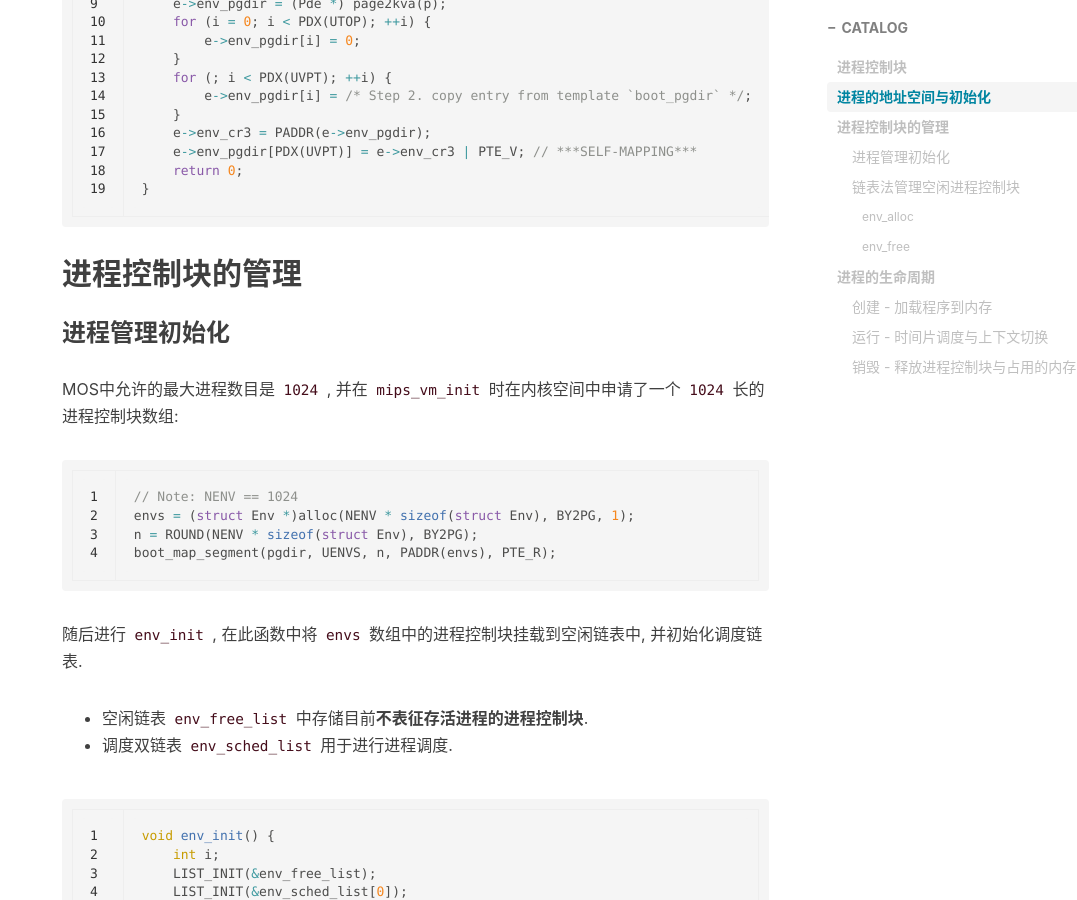
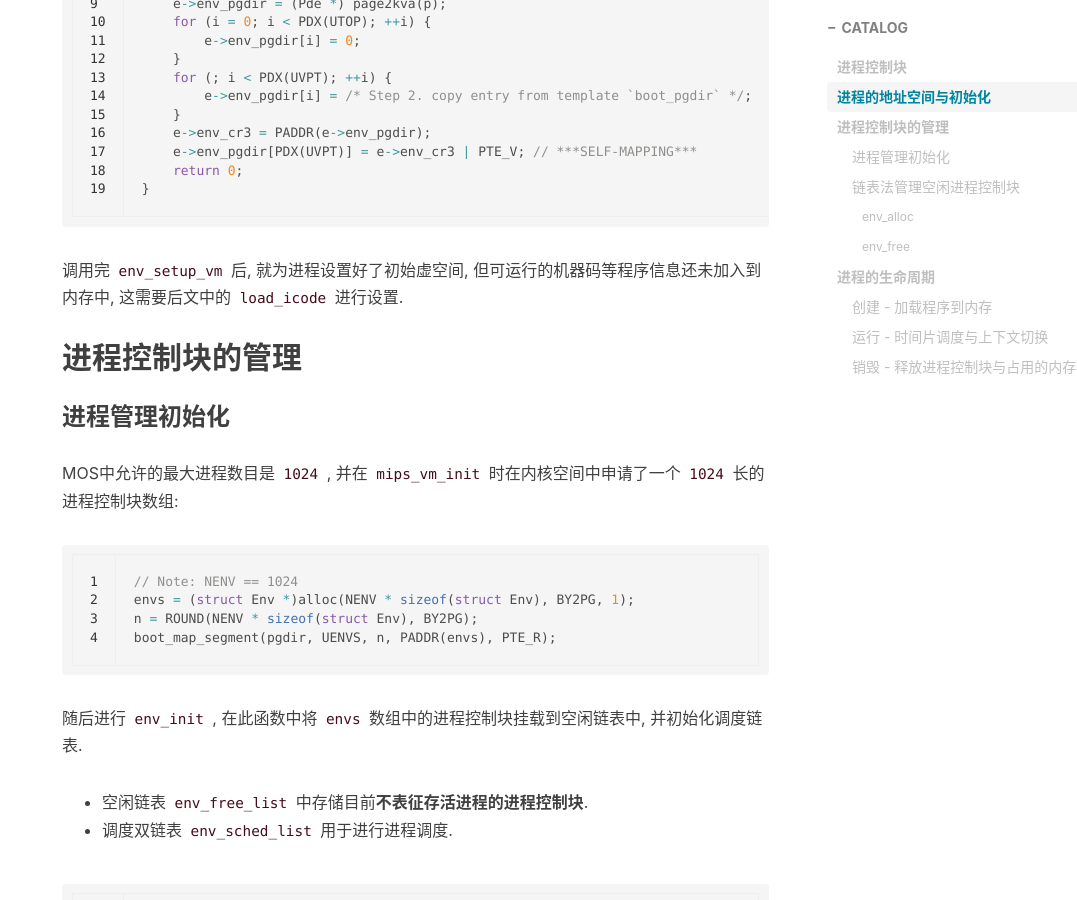
Before and after one commit to Coekjan/coekjan.github.io, a Jekyll site: the page built from _posts/MOS/2021-08-15-Process.md, in a window 1280 px wide and 900 px high, scrolled down 3905 px. Shown: the whole window, without its empty margins (203-1280 px from the left). Built offline with Jekyll 4.4.1, drawn with Linux system fonts in a browser that asks for light colours; nearby versions of some CDN libraries; comment, search, counter and statistics services are not loaded.

Commit message:
Add supplementary remarks about `env_setup_vm`

````diff
--- a/_posts/MOS/2021-08-15-Process.md
+++ b/_posts/MOS/2021-08-15-Process.md
@@ -111,6 +111,8 @@ static int env_setup_vm(struct Env *e) {
     return 0;
 }
 ```
+
+调用完 `env_setup_vm` 后, 就为进程设置好了初始虚空间, 但可运行的机器码等程序信息还未加入到内存中, 这需要后文中的 `load_icode` 进行设置.
 
 ## 进程控制块的管理
 
````
